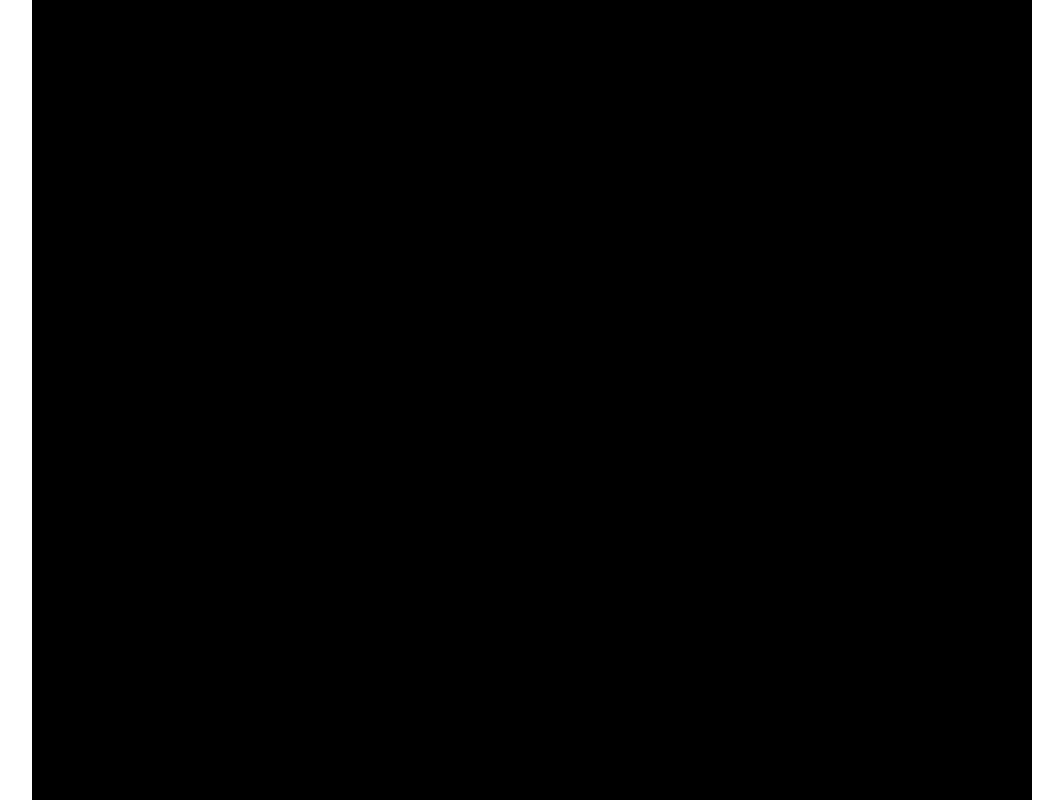
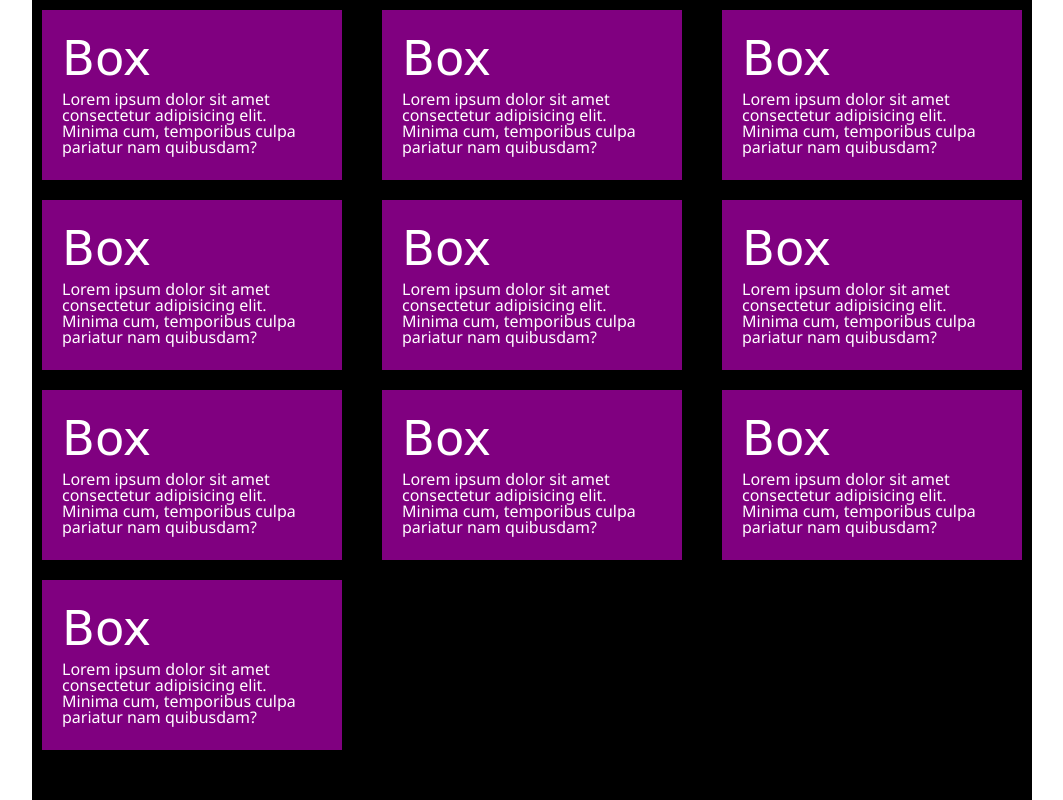
Before and after one commit to abdelhadysa1/Portfolio-Website, a plain HTML site: page index.html in a window 1280 px wide. Shown: the whole page, without its empty margins (108-1171 px from the left). Drawn offline with Linux system fonts and the light colour scheme; a web font is replaced by a local one.

Commit message:
Add basic layout and google fonts

```diff
--- a/index.html
+++ b/index.html
@@ -8,10 +8,54 @@
     <meta name="description" content="Portfolio Website for a Logo Designer">
     <link rel="stylesheet" href="reset.css">
     <link rel="stylesheet" href="style.css">
+    <link rel="preconnect" href="https://fonts.googleapis.com">
+    <link rel="preconnect" href="https://fonts.gstatic.com" crossorigin>
+    <link href="https://fonts.googleapis.com/css2?family=Koulen&family=Noto+Sans&display=swap" rel="stylesheet">
 </head>
 <body>
     <div class="container">
-
+        <main>
+            <div class="box">
+                <h1>Box</h1>
+                <p>Lorem ipsum dolor sit amet consectetur adipisicing elit. Minima cum, temporibus culpa pariatur nam quibusdam?</p>
+            </div>
+            <div class="box">
+                <h1>Box</h1>
+                <p>Lorem ipsum dolor sit amet consectetur adipisicing elit. Minima cum, temporibus culpa pariatur nam quibusdam?</p>
+            </div>
+            <div class="box">
+                <h1>Box</h1>
+                <p>Lorem ipsum dolor sit amet consectetur adipisicing elit. Minima cum, temporibus culpa pariatur nam quibusdam?</p>
+            </div>
+            <div class="box">
+                <h1>Box</h1>
+                <p>Lorem ipsum dolor sit amet consectetur adipisicing elit. Minima cum, temporibus culpa pariatur nam quibusdam?</p>
+            </div>
+            <div class="box">
+                <h1>Box</h1>
+                <p>Lorem ipsum dolor sit amet consectetur adipisicing elit. Minima cum, temporibus culpa pariatur nam quibusdam?</p>
+            </div>
+            <div class="box">
+                <h1>Box</h1>
+                <p>Lorem ipsum dolor sit amet consectetur adipisicing elit. Minima cum, temporibus culpa pariatur nam quibusdam?</p>
+            </div>
+            <div class="box">
+                <h1>Box</h1>
+                <p>Lorem ipsum dolor sit amet consectetur adipisicing elit. Minima cum, temporibus culpa pariatur nam quibusdam?</p>
+            </div>
+            <div class="box">
+                <h1>Box</h1>
+                <p>Lorem ipsum dolor sit amet consectetur adipisicing elit. Minima cum, temporibus culpa pariatur nam quibusdam?</p>
+            </div>
+            <div class="box">
+                <h1>Box</h1>
+                <p>Lorem ipsum dolor sit amet consectetur adipisicing elit. Minima cum, temporibus culpa pariatur nam quibusdam?</p>
+            </div>
+            <div class="box">
+                <h1>Box</h1>
+                <p>Lorem ipsum dolor sit amet consectetur adipisicing elit. Minima cum, temporibus culpa pariatur nam quibusdam?</p>
+            </div>
+        </main>
     </div>
 </body>
 </html>
--- a/style.css
+++ b/style.css
@@ -1,8 +1,43 @@
+body {
+    color: white;
+}
+
 .container {
     max-width: 1000px;
     min-height: 100vh;
     background-color: black;
     margin: 0 auto;
+}
+
+main {
+    display: flex;
+    flex-wrap: wrap;
+    flex-direction: row;
+    justify-content: space-between;
+    align-items: flex-start;
+}
+
+.box {
+    width: 30%;
+    min-height: 20px;
+    box-sizing: border-box;
+    background-color: purple;
+    padding: 20px;
+    margin: 10px;
+}
+
+h1 {
+    font-size: 3rem;
+    line-height: 3.5rem;
+    font-family: 'Koulen', cursive;
+    margin-bottom: 5px;
+}
+
+p {
+    font-size: 1rem;
+    line-height: 1rem;
+    font-family: 'Noto Sans', sans-serif;
+    margin-bottom: 5px;
 }
 
 /* Responsive  Design */
```
